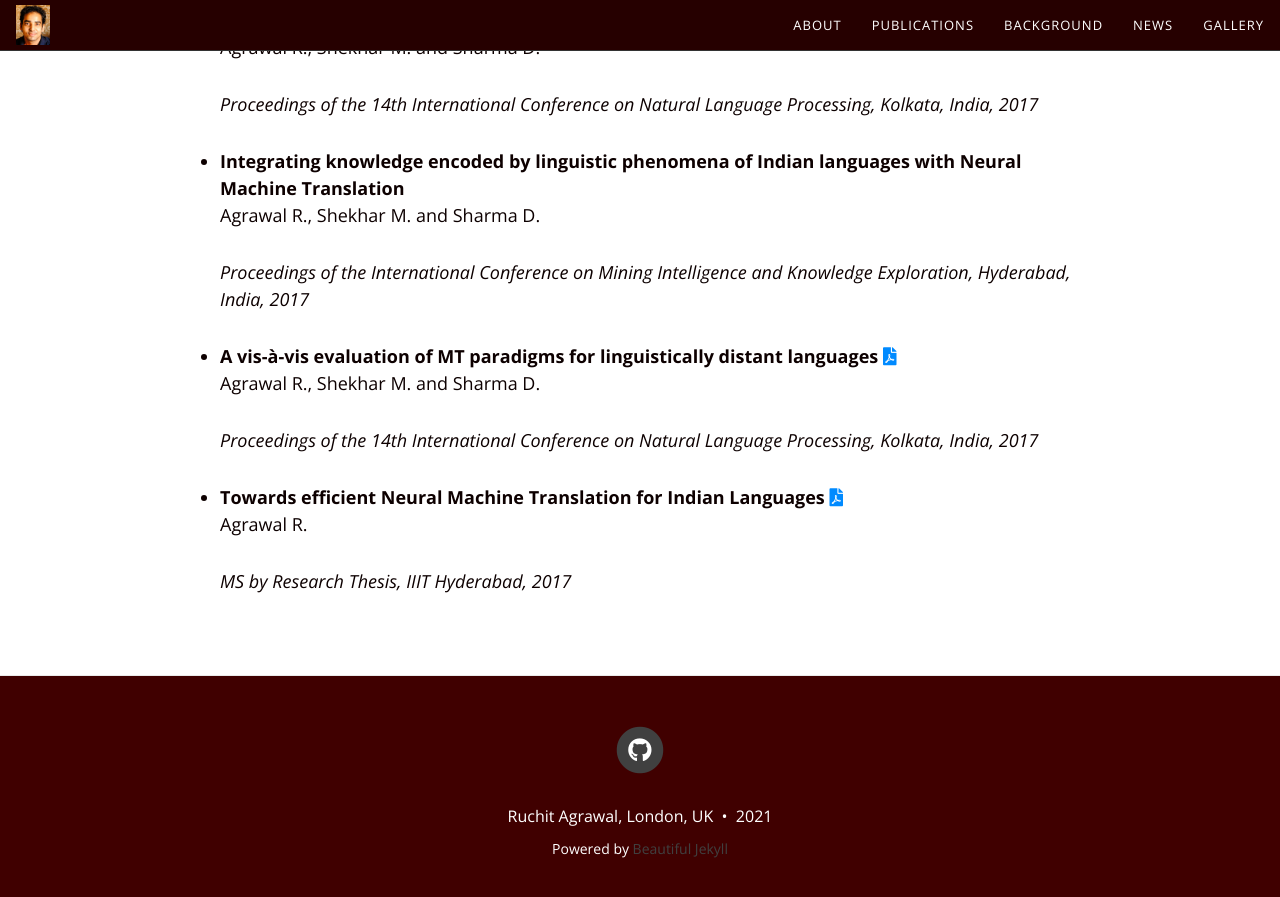
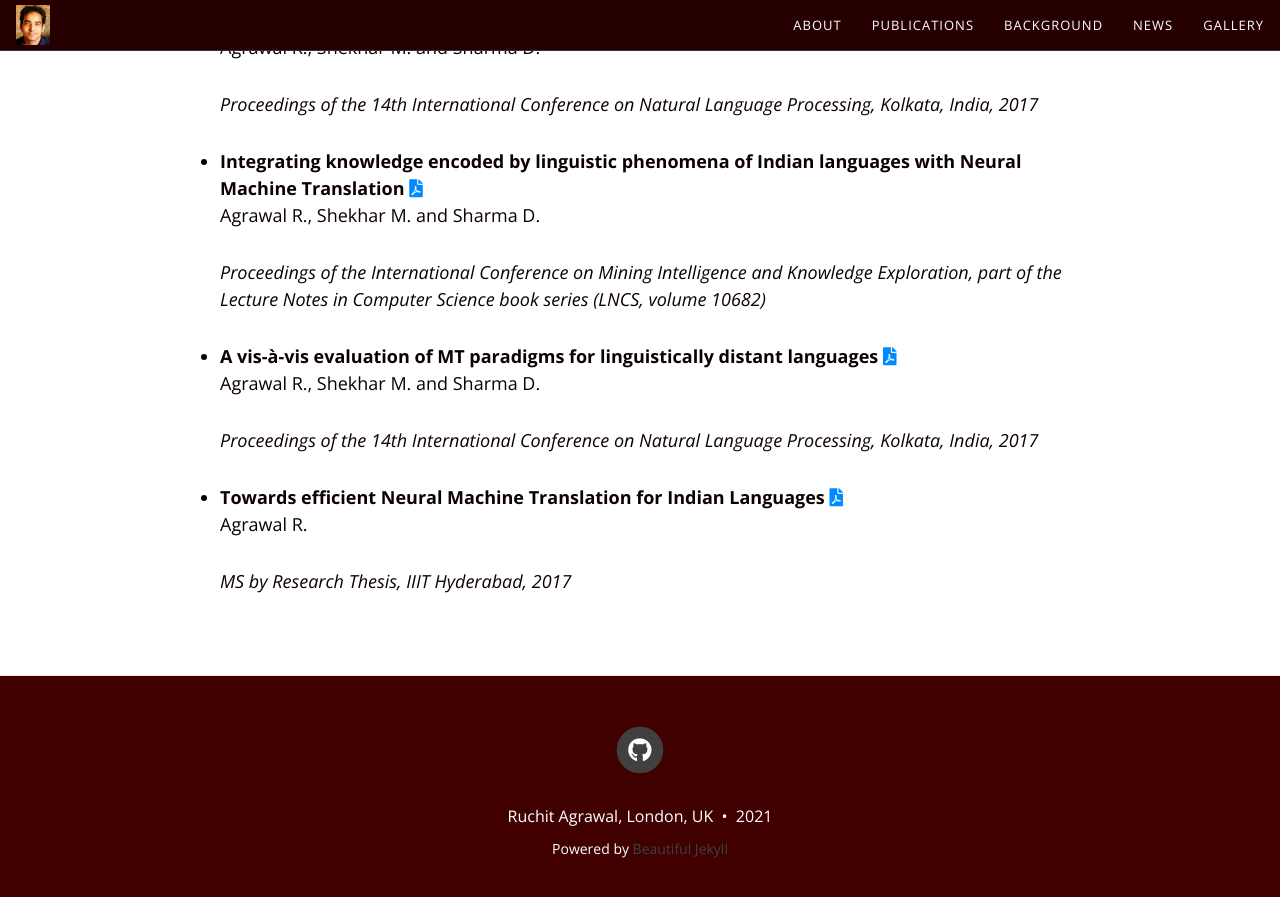
Before and after one commit to rragrawal/rragrawal.github.io, a Jekyll site: the page built from publications.md, in a window 1280 px wide and 900 px high, scrolled down 1234 px. Shown: the top 897 px of the window. Built offline with Jekyll 4.4.1, drawn with Linux system fonts in a browser that asks for light colours; nearby versions of some CDN libraries.

Commit message:
Update publications.md

```diff
--- a/publications.md
+++ b/publications.md
@@ -33,10 +33,10 @@ title: "Publications"
 
   *Proceedings of the 14th International Conference on Natural Language Processing, Kolkata, India, 2017*
 
-* {: .spaced :} **Integrating knowledge encoded by linguistic phenomena of Indian languages with Neural Machine Translation**
+* {: .spaced :} **Integrating knowledge encoded by linguistic phenomena of Indian languages with Neural Machine Translation**  [<i class="fas fa-file-pdf"></i>](https://link.springer.com/chapter/10.1007/978-3-319-71928-3_28)
   Agrawal R., Shekhar M. and Sharma D.
 
-  *Proceedings of the International Conference on Mining Intelligence and Knowledge Exploration, Hyderabad, India, 2017*
+  *Proceedings of the International Conference on Mining Intelligence and Knowledge Exploration, part of the Lecture Notes in Computer Science book series (LNCS, volume 10682)*
 
 * {: .spaced :} **A vis-à-vis evaluation of MT paradigms for linguistically distant languages** [<i class="fas fa-file-pdf"></i>](https://www.aclweb.org/anthology/W17-7505.pdf)
   Agrawal R., Shekhar M. and Sharma D.
```
